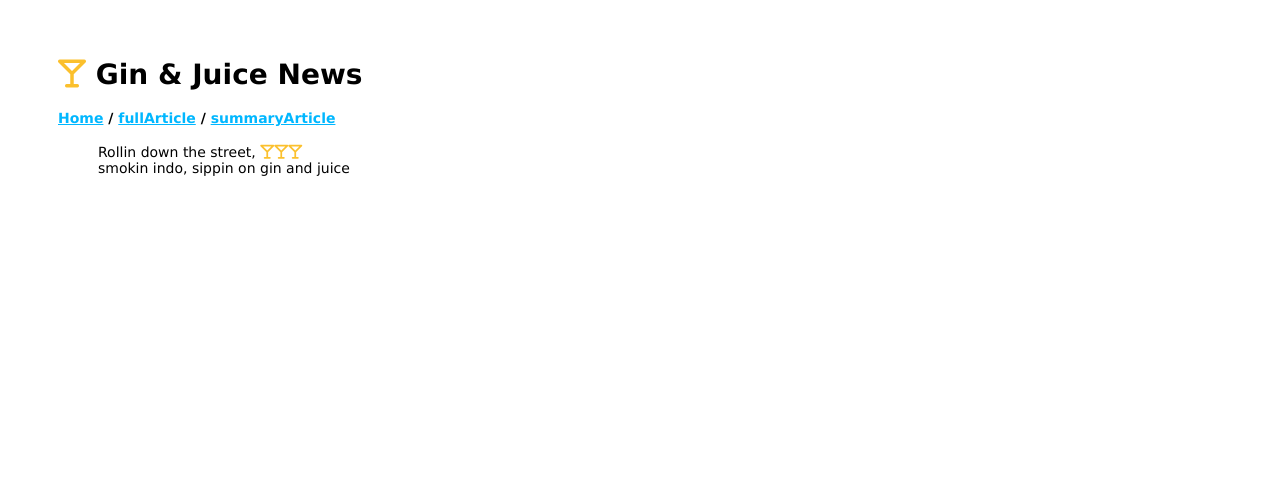
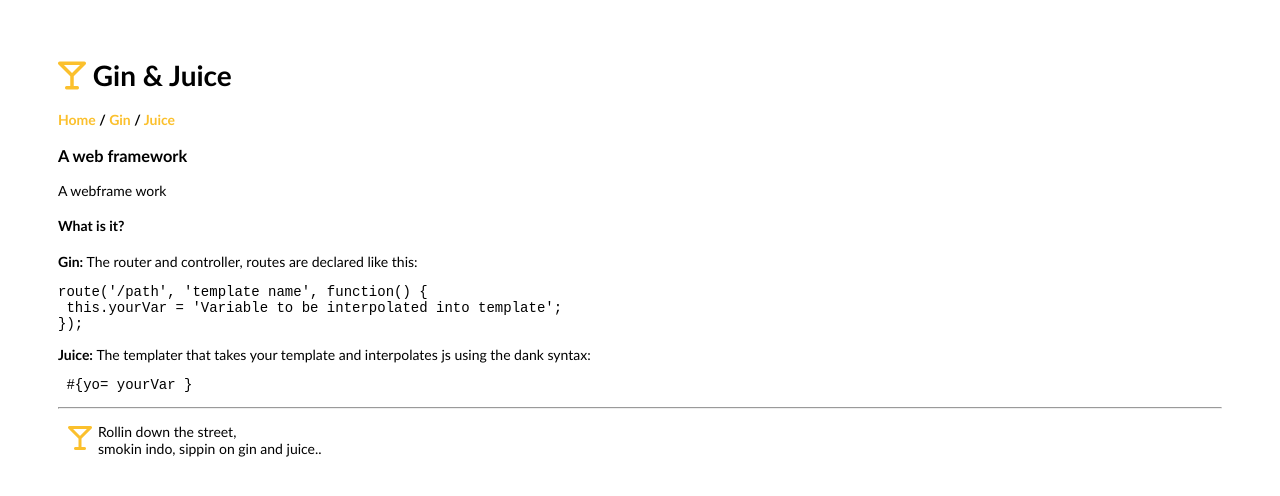
Before and after one commit to elena-vi/Gin-n-Juice-News, a plain HTML site: page index.html in a window 1280 px wide. Both pictures are taken after a click on the link "Home". Drawn offline with Linux system fonts and the light colour scheme.

Commit message:
Killing typos and making exampled

```diff
--- a/index.html
+++ b/index.html
@@ -8,11 +8,11 @@
 	<script type="text/javascript" src="./src/js/index.js"></script>
 </head>
 <body>
-	<h1><i class="gnj"></i>&nbsp;Gin &amp; Juice News</h1>
+	<h1><i class="logo"></i>&nbsp;Gin &amp; Juice</h1>
 	<h4>
 		<a href="#/">Home</a> /
-		<a href="#/fullArticle">fullArticle</a> /
-		<a href="#/summaryArticle">summaryArticle</a>
+		<a href="#/gin">Gin</a> /
+		<a href="#/juice">Juice</a>
 	</h4>
 	<div id="view"></div>
 
--- a/src/css/styles.css
+++ b/src/css/styles.css
@@ -1,13 +1,14 @@
 body {
 	padding: 50px;
-	font: 14px "Lucida Grande", Helvetica, Arial, sans-serif;
+	font: 14px "Trebuchet MS", Helvetica, sans-serif;
 }
 
 a {
-	color: #00B7FF;
+  color: #fbc02d;
+  text-decoration: none;
 }
 
-.gnj:before{
+.logo:before, blockquote:before{
 	content: "\f000";
 	display: inline-block;
 	font: normal normal normal 14px/1 FontAwesome;
@@ -16,3 +17,9 @@ a {
 	-webkit-font-smoothing: antialiased;
 	color: #fbc02d;
 }
+
+blockquote:before{
+  position: absolute;
+  margin: 3px -30px;
+  font-size: 24px;
+}
--- a/src/js/index.js
+++ b/src/js/index.js
@@ -1,13 +1,12 @@
 // route (path, template, contoller)
-route('/', 'home', function(params) {
-  console.log(params)
+route('/', 'home', function (params) {
+  this.snoopDogg = 'Rollin down the street, <br> smokin indo, sippin on gin and juice..'
 });
 
-route('/fullArticle', 'fullArticle', function(params) {
-  this.title = params;
-  console.log(params)
+route('/gin', 'ginTemplate', function (params) {
+  this.title = "Gin";
 });
 
-route('/summaryArticle', 'summaryArticle', function (params) {
-  console.log(params)
+route('/juice', 'juiceTemplate', function (params) {
+  this.title = "Juice";
 });
--- a/templates/home.html
+++ b/templates/home.html
@@ -1,4 +1,17 @@
+<h3>A web framework</h3>
+<p>A webframe work</p>
+
+<h4>What is it?</h4>
+<p>
+	<strong>Gin: </strong>The router and controller, routes are declared like this: <br>
+	<pre>route(&#39;/path&#39;, &#39;template name&#39;, function() { <br> this.yourVar = &#39;Variable to be interpolated into template&#39;; <br>});
+	</pre>
+</p>
+<p>
+	<strong>Juice: </strong>The templater that takes your template and interpolates js using the dank syntax: <br>
+	<pre> &#35;{yo= yourVar } </pre>
+</p>
+<hr>
 <blockquote>
-	Rollin down the street, <i class="gnj"></i><i class="gnj"></i><i class="gnj"></i><br>
-	smokin indo, sippin on gin and juice
+	#{yo= snoopDogg}
 </blockquote>
```
Also changed, not shown: templates/fullArticle.html (deleted, +0 -26 lines), templates/ginTemplate.html (added, +2 -0 lines), templates/juiceTemplate.html (added, +2 -0 lines), templates/summaryArticle.html (deleted, +0 -2 lines), README.md.
